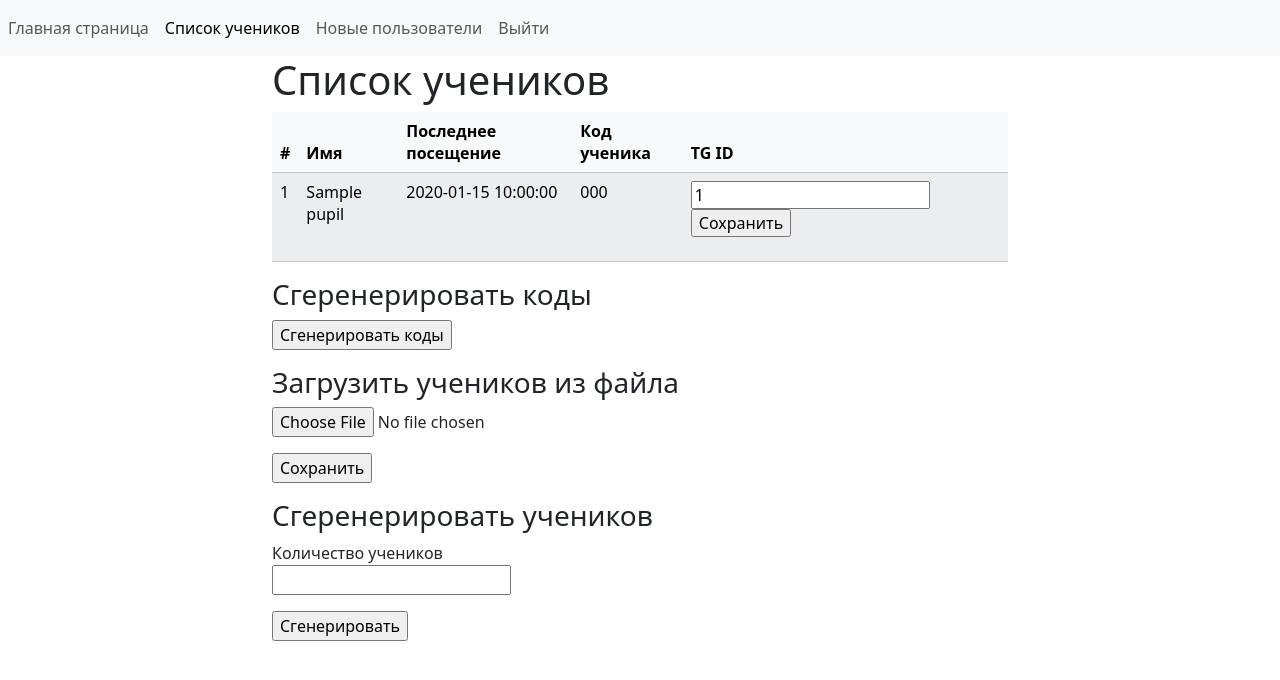
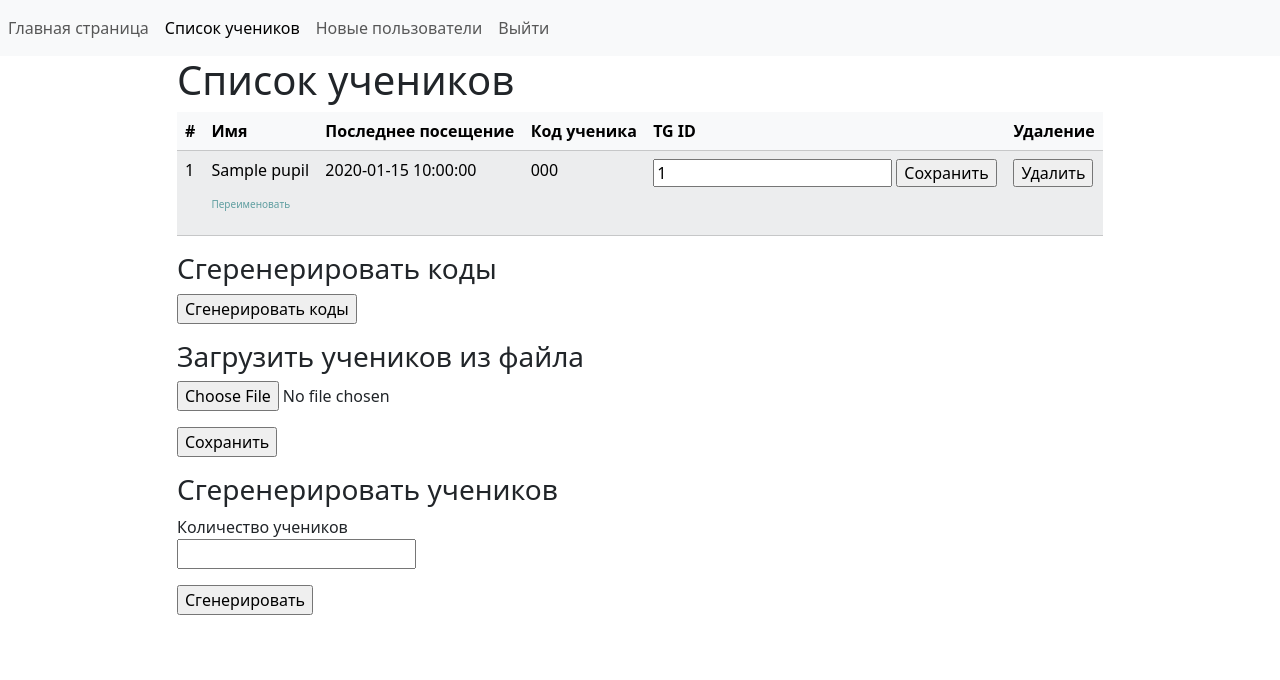
Before and after one commit to dentrunov/igorM_project_2023, a Flask app: page /check in a window 1280 px wide. Shown: the top 680 px of the page. Run offline with Flask 3, Linux system fonts and the light colour scheme; a user stored in the database is signed in; tables that the repository leaves empty hold one stand-in row (values such as "Sample post"); some libraries are stand-ins or nearby versions.

Commit message:
fix forms

```diff
--- a/flaskapp/app/forms.py
+++ b/flaskapp/app/forms.py
@@ -41,3 +41,14 @@ class AddPupilsFromFileForm(FlaskForm):
     """Форма добавления учеников из файла"""
     addpupil_file = FileField('Загрузите файл')
     addpupil_submit = SubmitField('Сохранить')
+
+class DeletePupilsForm(FlaskForm):
+    """Форма удаления учеников из файла"""
+    delete_hidden = HiddenField("Delhid")
+    deletepupil_submit = SubmitField('Удалить')
+
+class RenamePupilsForm(FlaskForm):
+    """Форма удаления учеников из файла"""
+    rename = StringField()
+    rename_hidden = HiddenField("Renhid")
+    renamepupil_submit = SubmitField('Сохранить')
--- a/flaskapp/app/routes.py
+++ b/flaskapp/app/routes.py
@@ -4,7 +4,7 @@ from urllib.parse import urlsplit
 
 from datetime import datetime as dt
 
-from .forms import AuthForm, RegistrationForm, CreatePupilsForm, CreateCodesForm, CreateTGIDForm, AddPupilsFromFileForm
+from .forms import *
 from app import app, db
 from .models import User, Pupils, NewUsers
 from .data import generate_pupils, generate_codes
@@ -72,6 +72,8 @@ def check():
     pupils_list = Pupils.query.all()
     q = len(pupils_list)
     tg_forms = [CreateTGIDForm() for i in range(q)]
+    ren_forms = [RenamePupilsForm() for i in range(q)]
+    del_forms = [DeletePupilsForm() for i in range(q)]
 
     if codes_form.submit_code.data and codes_form.validate_on_submit():
 
@@ -115,20 +117,37 @@ def check():
 
 
     if CreateTGIDForm().tgid_submit.data and CreateTGIDForm().validate_on_submit():
+        # сохранение TG ID для ученика
         pupil_id = request.form["tg_hidden"]
         update_pupil = Pupils.query.filter_by(pupil_id=pupil_id).first()
         update_pupil.tg_id = request.form["tgid_input"]
         db.session.commit()
         return redirect(url_for('check'))
 
+    if DeletePupilsForm().deletepupil_submit.data and DeletePupilsForm().validate_on_submit():
+        # удаление ученика
+        pupil_id = request.form["delete_hidden"]
+        delete_pupil = Pupils.query.filter_by(pupil_id=pupil_id).first()
+        db.session.delete(delete_pupil)
+        db.session.commit()
+        return redirect(url_for('check'))
 
-    # return render_template('check.html', title="Проверка", codes_form=codes_form, pupils_list=pupils_list)
+    if RenamePupilsForm().renamepupil_submit.data and RenamePupilsForm().validate_on_submit():
+        # удаление ученика
+        pupil_id = request.form["rename_hidden"]
+        rename_pupil = Pupils.query.filter_by(pupil_id=pupil_id).first()
+        rename_pupil.pupil_name = request.form["rename"]
+        db.session.commit()
+        # return redirect(url_for('check'))
+
     return render_template('check.html', title="Проверка",
                            gen_pupils_form=gen_pupils_form,
                            codes_form=codes_form,
                            pupils_list=pupils_list,
                            tg_forms=tg_forms,
                            add_pulils_form=add_pulils_form,
+                           ren_forms=ren_forms,
+                           del_forms=del_forms,
                            )
 
 @app.route('/new_users', methods=['GET', 'POST'])
--- /dev/null
+++ b/flaskapp/app/static/css/style.css
@@ -0,0 +1,14 @@
+a.rename:link {
+    font-size: 10px;
+    text-decoration: none;
+    color:cadetblue
+}
+a.rename_close:link {
+    font-size: 10px;
+    text-decoration: none;
+    color:cadetblue;
+    display: none;
+}
+.rename_form  div{
+    display: none;
+}
--- /dev/null
+++ b/flaskapp/app/static/js/scripts.js
@@ -0,0 +1,15 @@
+$("a.rename").click(function(){
+    let id = $(this).attr("id");
+    let form_id = $(this).parent().attr("id");
+    $("form#"+form_id).children().show();
+    $(this).hide();
+  });
+
+$("a.rename_close").click(function(){
+    let id = $(this).attr("id");
+    let form_id = $(this).parent().attr("id");
+
+    $("form#"+form_id).children().hide();
+    $(this).hide();
+    $(this).siblings("a").show();
+  });
--- a/flaskapp/app/templates/base.html
+++ b/flaskapp/app/templates/base.html
@@ -8,6 +8,7 @@
 
         {% block styles %}
             <!-- Bootstrap CSS -->
+            <link rel="stylesheet" href="{{url_for('static', filename='css/style.css')}}">
             {{ bootstrap.load_css() }}
         {% endblock %}
 
@@ -38,20 +39,22 @@
 {% endblock %}
 <div class="container">
     <div class="row">
-        <div class="col-2"></div>
-        <div class="col-8">
+        <div class="col-1"></div>
+        <div class="col-10">
 
 {% block content %}
 
 
 {% endblock %}
         </div>
-        <div class="col-2"></div>
+        <div class="col-1"></div>
     </div>
 </div>
 {% block scripts %}
             <!-- Optional JavaScript -->
             {{ bootstrap.load_js() }}
+            <script src="https://ajax.googleapis.com/ajax/libs/jquery/3.7.1/jquery.min.js"></script>
+            <script src="{{url_for('static', filename='js/scripts.js')}}"></script>
 {% endblock %}
     </body>
 </html>
--- a/flaskapp/app/templates/check.html
+++ b/flaskapp/app/templates/check.html
@@ -15,13 +15,34 @@
           <th scope="col">Последнее посещение</th>
           <th scope="col">Код ученика</th>
           <th scope="col">TG ID</th>
+          <th scope="col">Удаление</th>
         </tr>
       </thead>
     {% for i in range(pupils_list|length) %}
     <tr>
-        <td>{{ pupils_list[i].pupil_id }} </td>
-        <td> {{ pupils_list[i].pupil_name}} </td>
-        <td>  {{ pupils_list[i].last_visit}}</td>
+        <td>
+            <p>{{ pupils_list[i].pupil_id }} </p>
+
+        </td>
+        <td>
+            <p class="pupil_name" id="pupil_name_{{i}}">{{ pupils_list[i].pupil_name}} </p>
+            <div>
+
+                <form action="" method="post" class="rename_form" id="ren_{{i}}">
+                    <div>
+                    {{ ren_forms[i].rename_hidden(value=pupils_list[i].pupil_id) }}
+                    {{ ren_forms[i].hidden_tag()}}
+                    {{ ren_forms[i].rename(value=pupils_list[i].pupil_name)}}
+                    {{ ren_forms[i].renamepupil_submit() }}
+
+                    </div>
+                    <a href=# class="rename_close" id="rename_close_{{i}}">Скрыть</a>
+                    <a href=# class="rename" id="rename_{{i}}">Переименовать</a>
+                </form>
+
+            </div>
+        </td>
+        <td>{{ pupils_list[i].last_visit}}</td>
         <td>{{ pupils_list[i].last_generated_code }}</td>
         <td>
             <form action="" method="post">
@@ -29,6 +50,13 @@
                 {{ tg_forms[i].hidden_tag() }}
                 {{ tg_forms[i].tgid_input(value=pupils_list[i].tg_id if pupils_list[i].tg_id != 0 else '' ) }}
                 {{ tg_forms[i].tgid_submit() }}
+            </form>
+        </td>
+        <td>
+            <form action="" method="post">
+                {{ del_forms[i].delete_hidden(value=pupils_list[i].pupil_id) }}
+                {{ del_forms[i].hidden_tag() }}
+                {{ del_forms[i].deletepupil_submit() }}
             </form>
         </td>
     </tr>
```
Also changed, not shown: tbot/main.py (+4 -5 lines), flaskapp/app.db.
